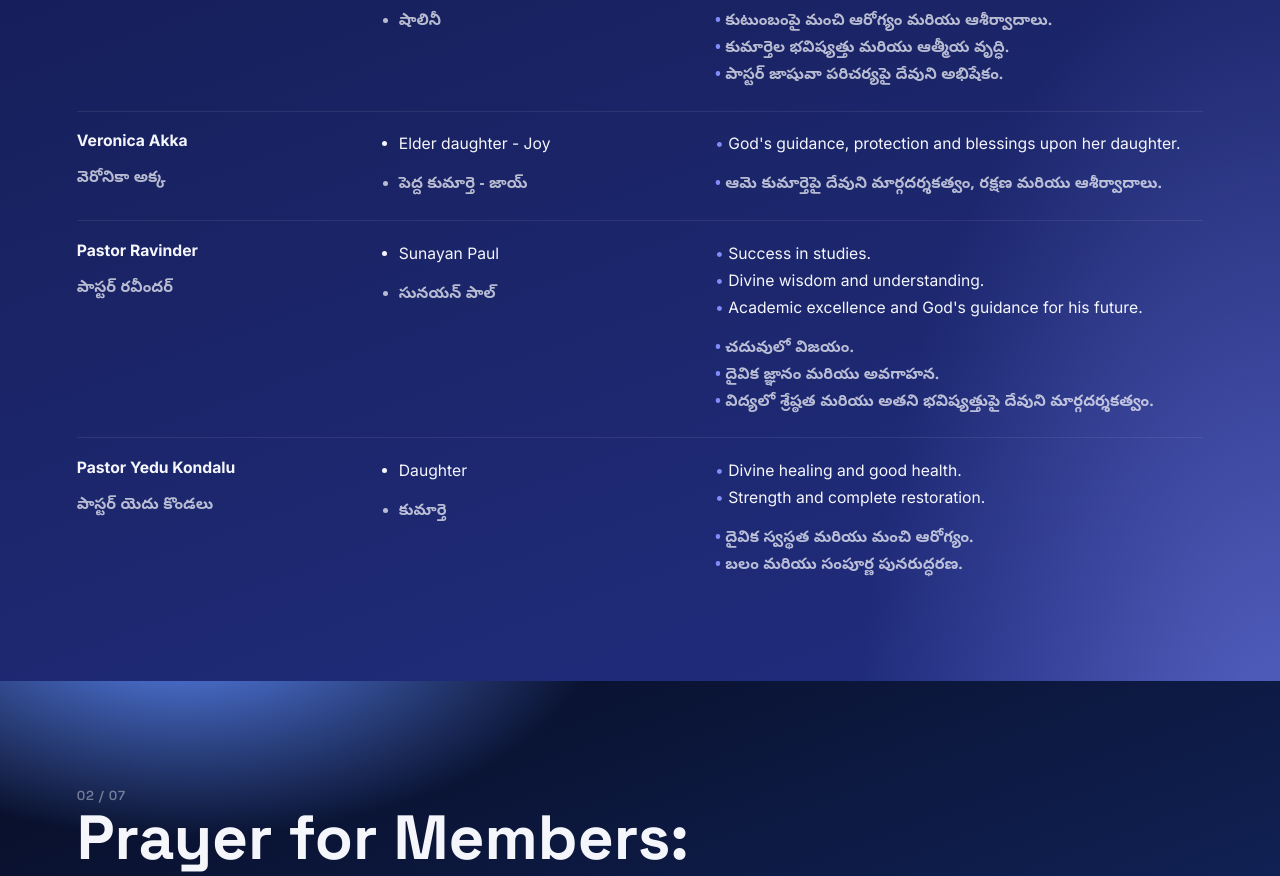
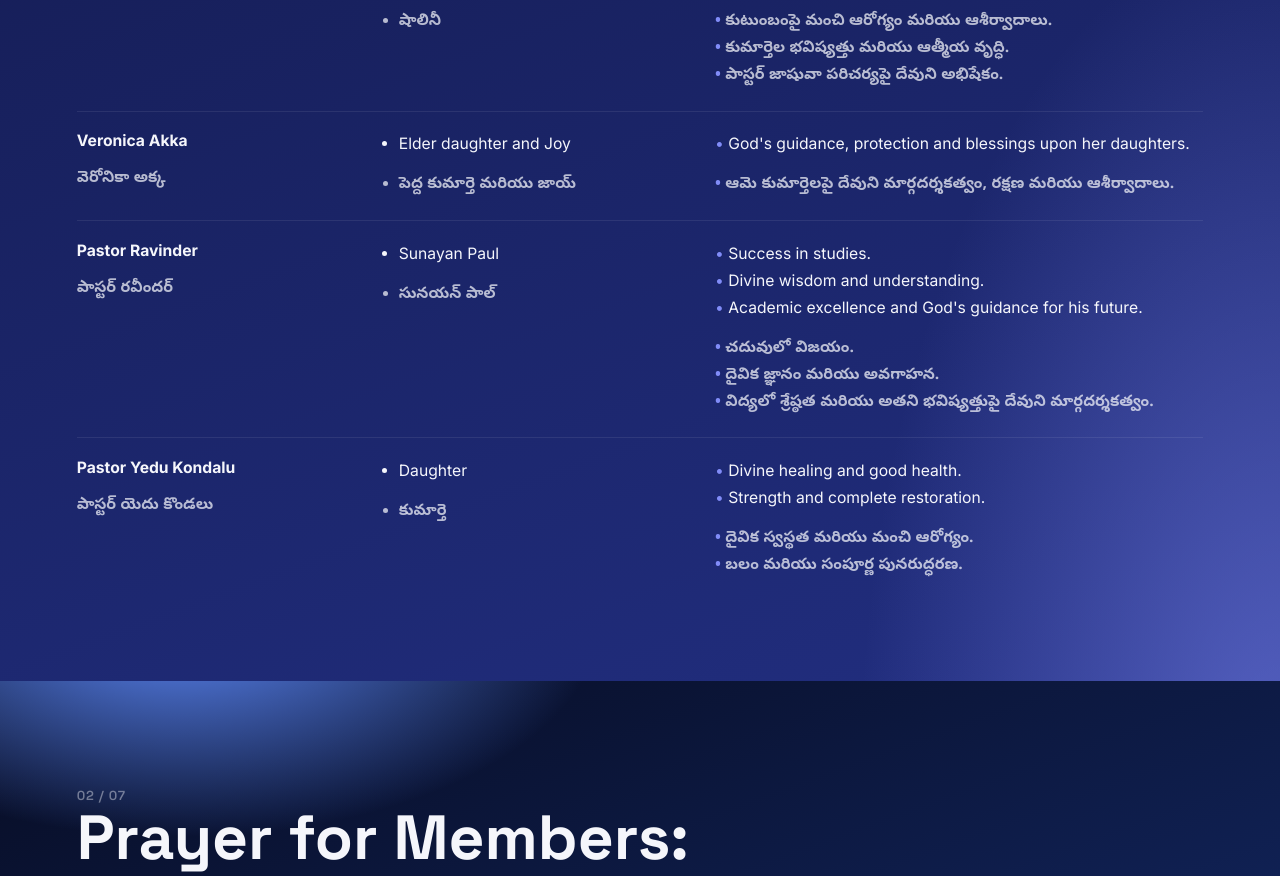
Before and after one commit to agimusa/prayer-tower, a plain HTML site: page index.html in a window 1280 px wide. Shown: the part 2563-3439 px from the top of the page. Drawn offline with Linux system fonts and the light colour scheme; no server answers.

Commit message:
Update Veronica Akka: elder daughter and Joy, daughters
Co-Authored-By: Claude Opus 5.5 <noreply@anthropic.com>

```diff
--- a/index.html
+++ b/index.html
@@ -418,7 +418,7 @@
         <div class="row3"><div class="col-p"><div class="en"><strong>Pastor Raju &amp; Sathya Priya</strong></div><div class="te"><strong>పాస్టర్ రాజు &amp; సత్య ప్రియ</strong></div></div><div class="col-k"><div class="en"><ul><li>Mounika Grace</li><li>Moje Shastri</li></ul></div><div class="te"><ul><li>మౌనిక గ్రేస్</li><li>మోజే శాస్త్రి</li></ul></div></div><div class="col-q"><div class="en"><ul class="pr"><li>Mounika's marriage and God's guidance.</li><li>Moje Shastri's Bible training and preparation for ministry.</li><li>Blessings upon the family.</li></ul></div><div class="te"><ul class="pr"><li>మౌనిక వివాహం మరియు దేవుని మార్గదర్శకత్వం.</li><li>మోజే శాస్త్రి బైబిల్ శిక్షణ మరియు పరిచర్యకు సిద్ధత.</li><li>కుటుంబంపై ఆశీర్వాదాలు.</li></ul></div></div></div>
         <div class="row3"><div class="col-p"><div class="en"><strong>Helen John Dammala</strong></div><div class="te"><strong>హెలెన్ జాన్ దమ్మాల</strong></div></div><div class="col-k"><div class="en"><ul><li>Grandson - 10th Class</li><li>Son - Nikhil Raj &amp; family</li><li>Daughter - Jennifer Dammala &amp; family</li></ul></div><div class="te"><ul><li>మనవడు - 10వ తరగతి</li><li>కుమారుడు - నిఖిల్ రాజ్ &amp; కుటుంబం</li><li>కుమార్తె - జెన్నిఫర్ దమ్మాల &amp; కుటుంబం</li></ul></div></div><div class="col-q"><div class="en"><ul class="pr"><li>Grandson's health, wisdom and success in examinations.</li><li>God's protection and blessings upon both children's families.</li></ul></div><div class="te"><ul class="pr"><li>మనవడి ఆరోగ్యం, జ్ఞానం మరియు పరీక్షల్లో విజయం.</li><li>ఇద్దరు పిల్లల కుటుంబాలపై దేవుని రక్షణ మరియు ఆశీర్వాదాలు.</li></ul></div></div></div>
         <div class="row3"><div class="col-p"><div class="en"><strong>Pastor P. Joshua &amp; Sharon</strong></div><div class="te"><strong>పాస్టర్ పి. జాషువా &amp; షారన్</strong></div></div><div class="col-k"><div class="en"><ul><li>Angel</li><li>Shalini</li></ul></div><div class="te"><ul><li>ఏంజెల్</li><li>షాలినీ</li></ul></div></div><div class="col-q"><div class="en"><ul class="pr"><li>Good health and blessings upon the family.</li><li>Daughters' future and spiritual growth.</li><li>God's anointing upon Pastor Joshua's ministry.</li></ul></div><div class="te"><ul class="pr"><li>కుటుంబంపై మంచి ఆరోగ్యం మరియు ఆశీర్వాదాలు.</li><li>కుమార్తెల భవిష్యత్తు మరియు ఆత్మీయ వృద్ధి.</li><li>పాస్టర్ జాషువా పరిచర్యపై దేవుని అభిషేకం.</li></ul></div></div></div>
-        <div class="row3"><div class="col-p"><div class="en"><strong>Veronica Akka</strong></div><div class="te"><strong>వెరోనికా అక్క</strong></div></div><div class="col-k"><div class="en"><ul><li>Elder daughter - Joy</li></ul></div><div class="te"><ul><li>పెద్ద కుమార్తె - జాయ్</li></ul></div></div><div class="col-q"><div class="en"><ul class="pr"><li>God's guidance, protection and blessings upon her daughter.</li></ul></div><div class="te"><ul class="pr"><li>ఆమె కుమార్తెపై దేవుని మార్గదర్శకత్వం, రక్షణ మరియు ఆశీర్వాదాలు.</li></ul></div></div></div>
+        <div class="row3"><div class="col-p"><div class="en"><strong>Veronica Akka</strong></div><div class="te"><strong>వెరోనికా అక్క</strong></div></div><div class="col-k"><div class="en"><ul><li>Elder daughter and Joy</li></ul></div><div class="te"><ul><li>పెద్ద కుమార్తె మరియు జాయ్</li></ul></div></div><div class="col-q"><div class="en"><ul class="pr"><li>God's guidance, protection and blessings upon her daughters.</li></ul></div><div class="te"><ul class="pr"><li>ఆమె కుమార్తెలపై దేవుని మార్గదర్శకత్వం, రక్షణ మరియు ఆశీర్వాదాలు.</li></ul></div></div></div>
         <div class="row3"><div class="col-p"><div class="en"><strong>Pastor Ravinder</strong></div><div class="te"><strong>పాస్టర్ రవీందర్</strong></div></div><div class="col-k"><div class="en"><ul><li>Sunayan Paul</li></ul></div><div class="te"><ul><li>సునయన్ పాల్</li></ul></div></div><div class="col-q"><div class="en"><ul class="pr"><li>Success in studies.</li><li>Divine wisdom and understanding.</li><li>Academic excellence and God's guidance for his future.</li></ul></div><div class="te"><ul class="pr"><li>చదువులో విజయం.</li><li>దైవిక జ్ఞానం మరియు అవగాహన.</li><li>విద్యలో శ్రేష్ఠత మరియు అతని భవిష్యత్తుపై దేవుని మార్గదర్శకత్వం.</li></ul></div></div></div>
         <div class="row3"><div class="col-p"><div class="en"><strong>Pastor Yedu Kondalu</strong></div><div class="te"><strong>పాస్టర్ యెదు కొండలు</strong></div></div><div class="col-k"><div class="en"><ul><li>Daughter</li></ul></div><div class="te"><ul><li>కుమార్తె</li></ul></div></div><div class="col-q"><div class="en"><ul class="pr"><li>Divine healing and good health.</li><li>Strength and complete restoration.</li></ul></div><div class="te"><ul class="pr"><li>దైవిక స్వస్థత మరియు మంచి ఆరోగ్యం.</li><li>బలం మరియు సంపూర్ణ పునరుద్ధరణ.</li></ul></div></div></div>
       </div>
```
